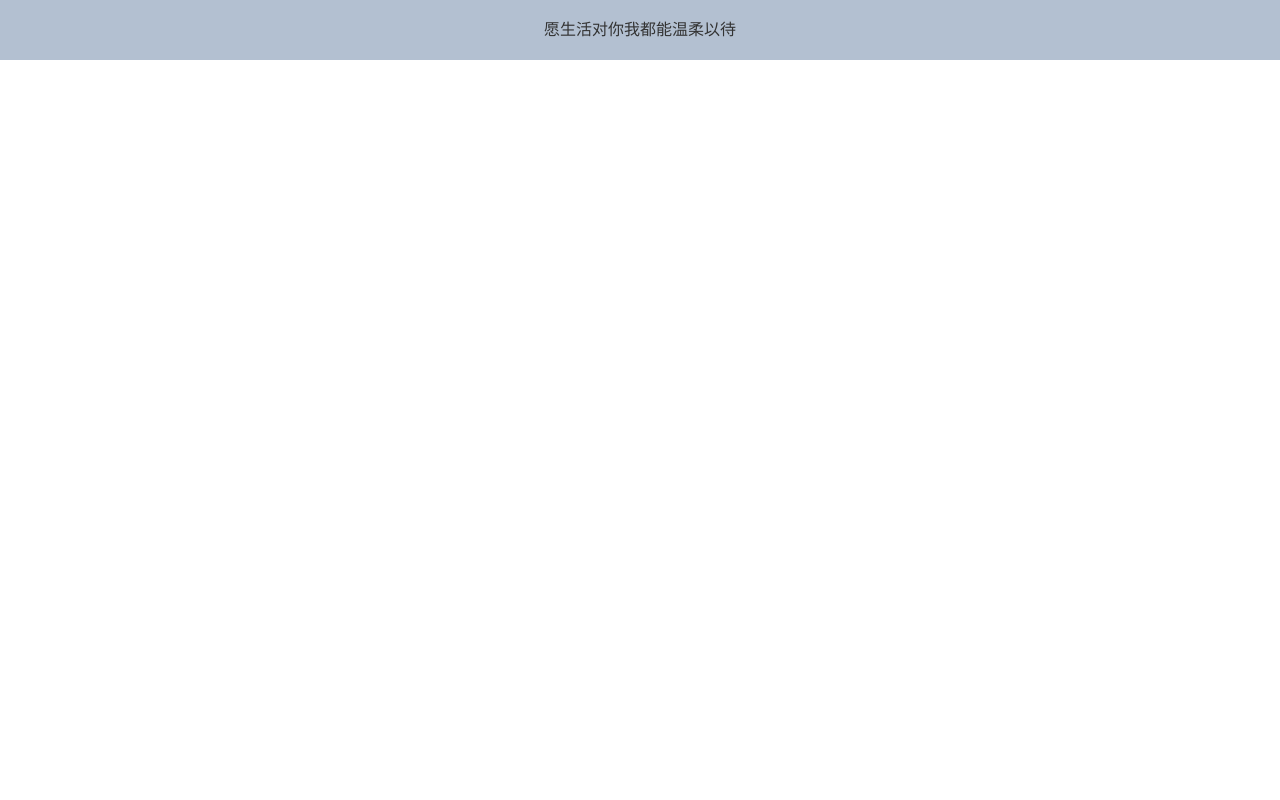
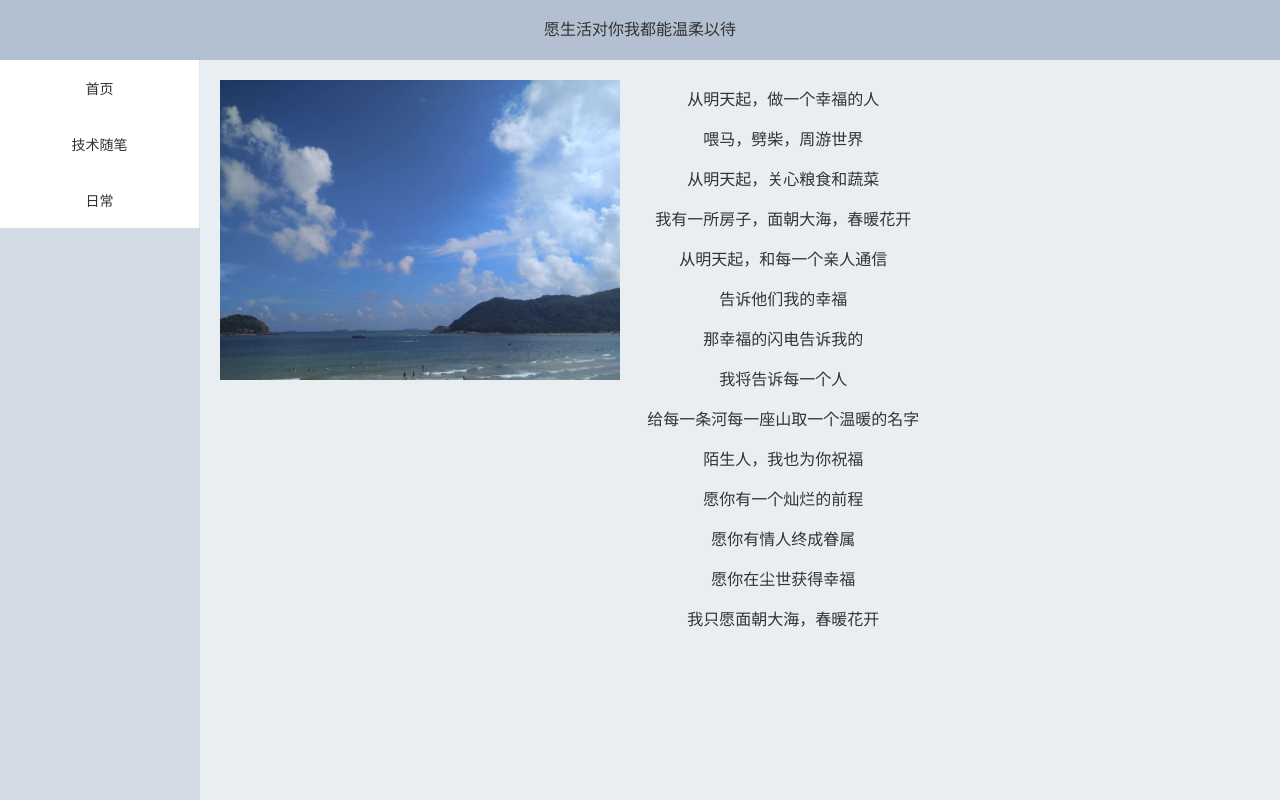
Before and after one commit to zhangjingf/zhangjingf.github.io, a Vue app: page / in a window 1280 px wide. Built offline with nearby package versions, Linux system fonts and the light colour scheme.

Commit message:
feat: 首页

```diff
--- a/src/App.vue
+++ b/src/App.vue
@@ -2,7 +2,7 @@
   <div id="app">
     <el-container>
       <el-header>愿生活对你我都能温柔以待</el-header>
-      <!-- <el-container>
+      <el-container>
         <el-aside width="200px"
           ><el-menu
             default-active="2"
@@ -35,7 +35,7 @@
           </el-menu>
         </el-aside>
         <el-main><router-view></router-view></el-main>
-      </el-container> -->
+      </el-container>
     </el-container>
   </div>
 </template>
@@ -84,14 +84,15 @@ export default {
   background-color: #d3dce6;
   color: #333;
   text-align: center;
-  line-height: 200px;
+  line-height: 20px;
+  height: calc(100vh - 60px);
 }
 
 .el-main {
   background-color: #e9eef3;
   color: #333;
   text-align: center;
-  line-height: 160px;
+  line-height: 20px;
 }
 
 body > .el-container {
--- a/src/views/Home.vue
+++ b/src/views/Home.vue
@@ -1,6 +1,26 @@
 <template>
   <div class="home">
-    <img alt="Vue logo" src="../assets/img/IMG_20191119_201006_193.jpg" />
+    <el-row>
+      <el-col :span="3">
+        <img src="../assets/img/IMG_20171002_144429.jpg" alt="" />
+      </el-col>
+      <el-col :span="20">
+        <p>从明天起，做一个幸福的人</p>
+        <p>喂马，劈柴，周游世界</p>
+        <p>从明天起，关心粮食和蔬菜</p>
+        <p>我有一所房子，面朝大海，春暖花开</p>
+        <p>从明天起，和每一个亲人通信</p>
+        <p>告诉他们我的幸福</p>
+        <p>那幸福的闪电告诉我的</p>
+        <p>我将告诉每一个人</p>
+        <p>给每一条河每一座山取一个温暖的名字</p>
+        <p>陌生人，我也为你祝福</p>
+        <p>愿你有一个灿烂的前程</p>
+        <p>愿你有情人终成眷属</p>
+        <p>愿你在尘世获得幸福</p>
+        <p>我只愿面朝大海，春暖花开</p></el-col
+      >
+    </el-row>
   </div>
 </template>
 
@@ -12,6 +32,9 @@ export default {
 };
 </script>
 <style lang="scss" scoped>
+.home {
+  line-height: 40px;
+}
 img {
   width: 400px;
 }
```
Also changed, not shown: src/assets/img/IMG_20171002_144429.jpg (added), 1 other file (tests, documents, lock files or other folders).
